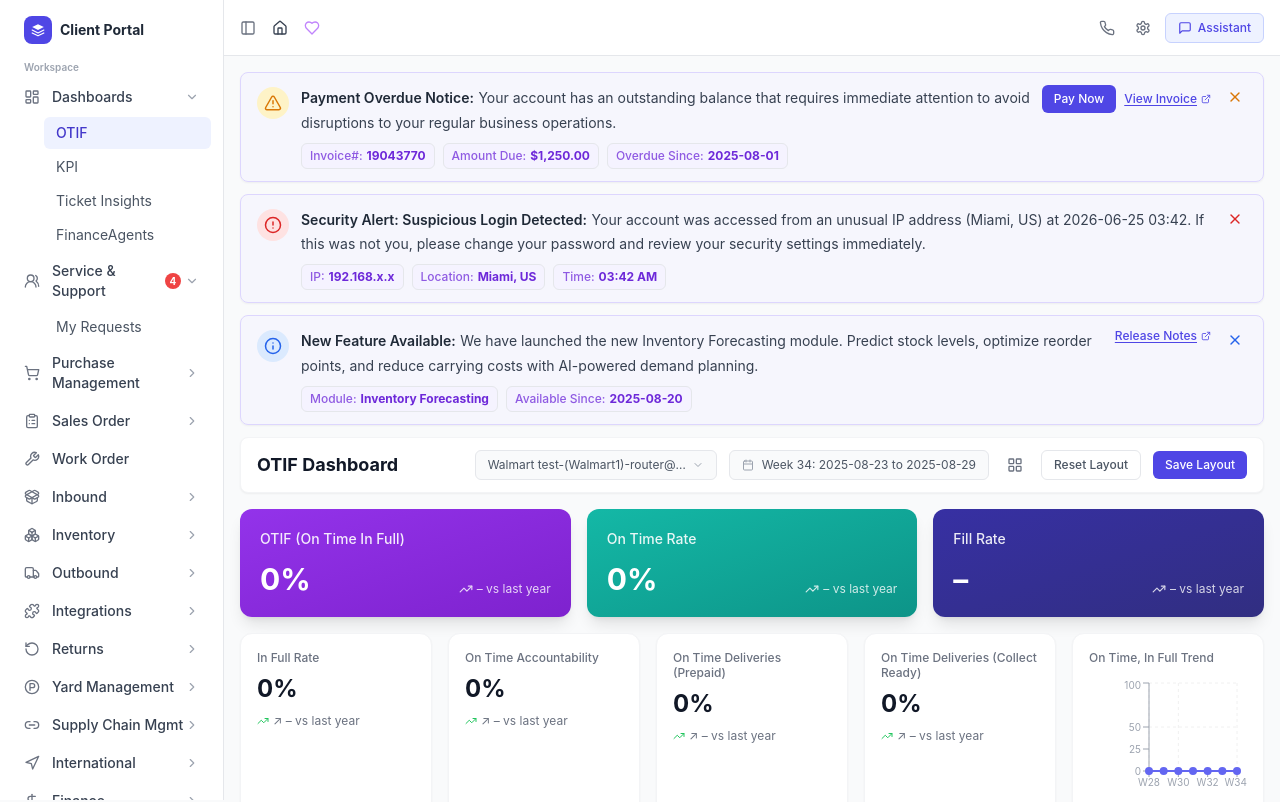
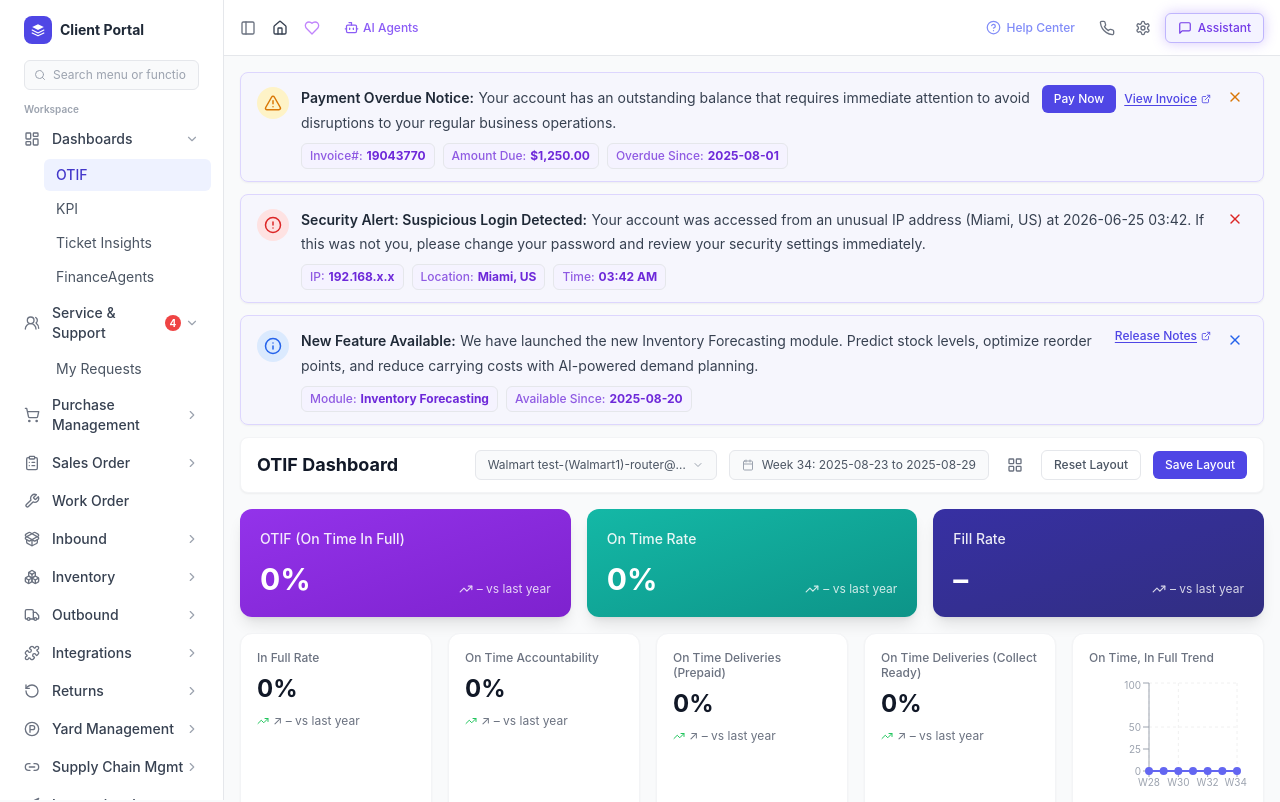
Before and after one commit to WYJade/CP-Announcement-management, a React (Vite) app: page / in a window 1280 px wide. Shown: the top 802 px of the page. Built offline with nearby package versions, Linux system fonts and the light colour scheme.

Commit message:
feat: animated Assistant button, Help Center + AI Agents header entries, global search in sidebar

```diff
--- a/src/components/Layout/Header.tsx
+++ b/src/components/Layout/Header.tsx
@@ -3,17 +3,15 @@ import {
   Home,
   Heart,
   Phone,
-  Puzzle,
   Settings,
   MessageSquare,
+  HelpCircle,
+  Bot,
 } from 'lucide-react'
 import { useI18n } from '../../context/I18nContext'
-import { useLocation } from 'react-router-dom'
-import LanguageSwitcher from './LanguageSwitcher'
 
 function Header() {
   const { t } = useI18n()
-  const location = useLocation()
 
   return (
     <header className="h-14 bg-white border-b border-gray-200 fixed top-0 left-56 right-0 z-30 flex items-center px-4">
@@ -22,10 +20,30 @@ function Header() {
         <PanelLeft size={16} className="text-gray-500 cursor-pointer hover:text-gray-700" />
         <Home size={16} className="text-gray-700 cursor-pointer hover:text-gray-900" />
         <Heart size={16} className="text-purple-400 cursor-pointer hover:text-purple-600" />
+        {/* AI Agents entry — right of favorites */}
+        <a
+          href="https://ai-native.item.pub/"
+          target="_blank"
+          rel="noopener noreferrer"
+          className="flex items-center gap-1 px-2 py-1 rounded-md hover:bg-gray-100 transition-colors group"
+          title="AI Agents"
+        >
+          <Bot size={15} className="text-violet-500 group-hover:text-violet-700 transition-colors" />
+          <span className="text-xs font-medium text-violet-500 group-hover:text-violet-700 transition-colors">AI Agents</span>
+        </a>
       </div>
 
       {/* Right section */}
       <div className="flex items-center gap-2 ml-auto">
+        {/* Help Center — left of phone */}
+        <button
+          className="flex items-center gap-1.5 px-2.5 py-1.5 rounded-md hover:bg-gray-100 transition-colors group"
+          title="Help Center"
+        >
+          <HelpCircle size={15} className="text-indigo-400 group-hover:text-indigo-600 transition-colors" />
+          <span className="text-xs font-medium text-indigo-400 group-hover:text-indigo-600 transition-colors">Help Center</span>
+        </button>
+
         <button className="p-1.5 rounded-md hover:bg-gray-100 transition-colors">
           <Phone size={16} className="text-gray-500" />
         </button>
@@ -33,11 +51,31 @@ function Header() {
           <Settings size={16} className="text-gray-500" />
         </button>
 
-        <button className="flex items-center gap-1.5 px-3 py-1.5 text-xs font-medium text-primary-600 bg-primary-50 border border-primary-200 rounded-md hover:bg-primary-100 transition-colors">
+        {/* Assistant button — slow animated glow effect */}
+        <button className="assistant-glow flex items-center gap-1.5 px-3 py-1.5 text-xs font-medium rounded-md border transition-colors">
           <MessageSquare size={14} />
           {t('header.assistant')}
         </button>
       </div>
+
+      <style>{`
+        @keyframes assistantGlow {
+          0%   { background-color: #eff6ff; border-color: #bfdbfe; color: #2563eb; box-shadow: 0 0 0px rgba(99,102,241,0); }
+          25%  { background-color: #eef2ff; border-color: #a5b4fc; color: #4338ca; box-shadow: 0 0 8px rgba(99,102,241,0.25); }
+          50%  { background-color: #f5f3ff; border-color: #c4b5fd; color: #7c3aed; box-shadow: 0 0 14px rgba(139,92,246,0.35); }
+          75%  { background-color: #eef2ff; border-color: #a5b4fc; color: #4338ca; box-shadow: 0 0 8px rgba(99,102,241,0.25); }
+          100% { background-color: #eff6ff; border-color: #bfdbfe; color: #2563eb; box-shadow: 0 0 0px rgba(99,102,241,0); }
+        }
+        .assistant-glow {
+          animation: assistantGlow 4s ease-in-out infinite;
+        }
+        .assistant-glow:hover {
+          animation: none;
+          background-color: #ede9fe;
+          border-color: #8b5cf6;
+          color: #6d28d9;
+        }
+      `}</style>
     </header>
   )
 }
--- a/src/components/Layout/NavSidebar.tsx
+++ b/src/components/Layout/NavSidebar.tsx
@@ -1,4 +1,4 @@
-import { useState } from 'react'
+import { useState, useRef, useEffect } from 'react'
 import { useLocation, useNavigate } from 'react-router-dom'
 import {
   LayoutDashboard,
@@ -27,6 +27,8 @@ import {
   Store,
   Heart,
   Clock,
+  Search,
+  ArrowRight,
 } from 'lucide-react'
 import { useCollaboration } from '../../context/CollaborationContext'
 
@@ -228,6 +230,145 @@ const hiddenItems: MenuItem[] = [
   },
 ]
 
+// ─── Global Search Index ─────────────────────────────────────────────────────
+interface SearchEntry {
+  label: string
+  parent: string
+  path: string
+  keywords: string[]
+}
+
+const SEARCH_INDEX: SearchEntry[] = [
+  // Dashboards
+  { label: 'OTIF Dashboard', parent: 'Dashboards', path: '/dashboard/otif', keywords: ['otif', 'on time in full', 'dashboard'] },
+  { label: 'KPI Dashboard', parent: 'Dashboards', path: '/dashboard/kpi', keywords: ['kpi', 'key performance', 'dashboard'] },
+  { label: 'Ticket Insights', parent: 'Dashboards', path: '/dashboard/otif', keywords: ['ticket', 'insights', 'dashboard'] },
+  { label: 'FinanceAgents', parent: 'Dashboards', path: '/dashboard/finance-agents', keywords: ['finance', 'agents', 'dashboard'] },
+  // Service & Support
+  { label: 'My Requests', parent: 'Service & Support', path: '/support/requests', keywords: ['requests', 'support', 'service', 'my requests'] },
+  // Sales Order
+  { label: 'Wholesale Orders', parent: 'Sales Order', path: '/sales/wholesale', keywords: ['wholesale', 'sales', 'order'] },
+  { label: 'Retail Orders', parent: 'Sales Order', path: '/sales/retail', keywords: ['retail', 'sales', 'order'] },
+  // Inbound
+  { label: 'Inbound Inquiry', parent: 'Inbound', path: '/inbound/inquiry', keywords: ['inbound', 'inquiry', 'receipt', 'receiving'] },
+  { label: 'Inbound Receipt Entry', parent: 'Inbound', path: '/inbound/inquiry', keywords: ['inbound', 'receipt', 'entry', 'receiving'] },
+  // Inventory
+  { label: 'Inventory Activity', parent: 'Inventory', path: '/inventory/activity', keywords: ['inventory', 'activity', 'stock'] },
+  // Outbound
+  { label: 'Outbound Inquiry', parent: 'Outbound', path: '/outbound/inquiry', keywords: ['outbound', 'inquiry', 'shipment'] },
+  { label: 'Freight Quote', parent: 'Outbound', path: '/outbound/freight-quote', keywords: ['freight', 'quote', 'outbound'] },
+  // Supply Chain
+  { label: 'Shipments', parent: 'Supply Chain Mgmt', path: '/shipping/shipments', keywords: ['shipments', 'supply chain'] },
+  { label: 'Tracking', parent: 'Supply Chain Mgmt', path: '/shipping/tracking', keywords: ['tracking', 'supply chain'] },
+  // International
+  { label: 'Shipment Tracking', parent: 'International', path: '/international-new/tracking', keywords: ['international', 'shipment', 'tracking', 'container'] },
+  // Finance
+  { label: 'Invoice', parent: 'Finance', path: '/finance/invoices', keywords: ['invoice', 'finance', 'billing', 'payment'] },
+  { label: 'Card and Balance', parent: 'Finance', path: '/finance/invoices', keywords: ['card', 'balance', 'finance'] },
+  { label: 'Cost Calculator', parent: 'Finance', path: '/finance/invoices', keywords: ['cost', 'calculator', 'finance'] },
+  { label: 'Claim', parent: 'Finance', path: '/finance/invoices', keywords: ['claim', 'finance'] },
+  // Backup
+  { label: 'End-to-End Tracking', parent: 'Backup', path: '/backup/tracking', keywords: ['end to end', 'tracking', 'backup'] },
+  // AI Agents
+  { label: 'Chat', parent: 'AI Agents', path: '/agents?nav=chat', keywords: ['chat', 'ai', 'agents', 'assistant'] },
+  { label: 'Agent Workstation', parent: 'AI Agents', path: '/agents?nav=workstation', keywords: ['workstation', 'agents', 'ai'] },
+  { label: 'Marketplace', parent: 'AI Agents', path: '/agents?nav=marketplace', keywords: ['marketplace', 'agents'] },
+  // System
+  { label: 'User Management', parent: 'System', path: '/', keywords: ['user', 'management', 'system', 'admin'] },
+  { label: 'Role Management', parent: 'System', path: '/', keywords: ['role', 'management', 'system', 'permission'] },
+  { label: 'Address Book', parent: 'System', path: '/', keywords: ['address', 'book', 'system'] },
+  { label: 'Settings', parent: 'System', path: '/', keywords: ['settings', 'system', 'config'] },
+]
+
+// ─── Global Search Component ──────────────────────────────────────────────────
+function GlobalSearch() {
+  const [query, setQuery] = useState('')
+  const [open, setOpen] = useState(false)
+  const [highlighted, setHighlighted] = useState(0)
+  const navigate = useNavigate()
+  const inputRef = useRef<HTMLInputElement>(null)
+  const dropdownRef = useRef<HTMLDivElement>(null)
+
+  const results = query.trim().length === 0 ? [] : SEARCH_INDEX.filter(e => {
+    const q = query.toLowerCase()
+    return (
+      e.label.toLowerCase().includes(q) ||
+      e.parent.toLowerCase().includes(q) ||
+      e.keywords.some(k => k.includes(q))
+    )
+  }).slice(0, 8)
+
+  useEffect(() => { setHighlighted(0) }, [query])
+
+  useEffect(() => {
+    const handler = (e: MouseEvent) => {
+      if (dropdownRef.current && !dropdownRef.current.contains(e.target as Node) &&
+          inputRef.current && !inputRef.current.contains(e.target as Node)) {
+        setOpen(false)
+      }
+    }
+    document.addEventListener('mousedown', handler)
+    return () => document.removeEventListener('mousedown', handler)
+  }, [])
+
+  const handleKeyDown = (e: React.KeyboardEvent) => {
+    if (e.key === 'ArrowDown') { e.preventDefault(); setHighlighted(h => Math.min(h + 1, results.length - 1)) }
+    if (e.key === 'ArrowUp') { e.preventDefault(); setHighlighted(h => Math.max(h - 1, 0)) }
+    if (e.key === 'Enter' && results[highlighted]) { handleSelect(results[highlighted]) }
+    if (e.key === 'Escape') { setOpen(false); setQuery('') }
+  }
+
+  const handleSelect = (entry: SearchEntry) => {
+    navigate(entry.path)
+    setQuery('')
+    setOpen(false)
+  }
+
+  return (
+    <div className="relative px-3 mb-3">
+      <div className="relative">
+        <Search size={12} className="absolute left-2.5 top-1/2 -translate-y-1/2 text-gray-400 pointer-events-none" />
+        <input
+          ref={inputRef}
+          type="text"
+          value={query}
+          onChange={e => { setQuery(e.target.value); setOpen(true) }}
+          onFocus={() => setOpen(true)}
+          onKeyDown={handleKeyDown}
+          placeholder="Search menu or function..."
+          className="w-full pl-7 pr-3 py-1.5 text-xs border border-gray-200 rounded-md bg-gray-50 focus:bg-white focus:border-primary-400 focus:outline-none focus:ring-1 focus:ring-primary-200 transition-all placeholder-gray-400"
+        />
+      </div>
+      {open && results.length > 0 && (
+        <div
+          ref={dropdownRef}
+          className="absolute left-3 right-3 top-full mt-1 bg-white border border-gray-200 rounded-lg shadow-lg z-50 overflow-hidden"
+        >
+          {results.map((entry, i) => (
+            <button
+              key={entry.label + entry.parent}
+              onMouseDown={() => handleSelect(entry)}
+              onMouseEnter={() => setHighlighted(i)}
+              className={`w-full flex items-center justify-between px-3 py-2 text-left transition-colors ${i === highlighted ? 'bg-primary-50' : 'hover:bg-gray-50'}`}
+            >
+              <div className="min-w-0">
+                <p className="text-xs font-medium text-gray-800 truncate">{entry.label}</p>
+                <p className="text-[10px] text-gray-400 truncate">{entry.parent}</p>
+              </div>
+              <ArrowRight size={10} className="text-gray-300 shrink-0 ml-2" />
+            </button>
+          ))}
+        </div>
+      )}
+      {open && query.trim().length > 0 && results.length === 0 && (
+        <div ref={dropdownRef} className="absolute left-3 right-3 top-full mt-1 bg-white border border-gray-200 rounded-lg shadow-lg z-50 px-3 py-3 text-xs text-gray-400 text-center">
+          No results for "{query}"
+        </div>
+      )}
+    </div>
+  )
+}
+
 function NavSidebar() {
   const [expandedItems, setExpandedItems] = useState<string[]>(['dashboards', 'support'])
   const location = useLocation()
@@ -321,6 +462,9 @@ function NavSidebar() {
           <span className="text-sm font-bold text-gray-800">Client Portal</span>
         </div>
 
+        {/* Global Search */}
+        <GlobalSearch />
+
         {/* Workspace Section */}
         <p className="text-[10px] font-semibold text-gray-400 px-3 mb-1">Workspace</p>
         <nav className="space-y-0.5 mb-4">
```
